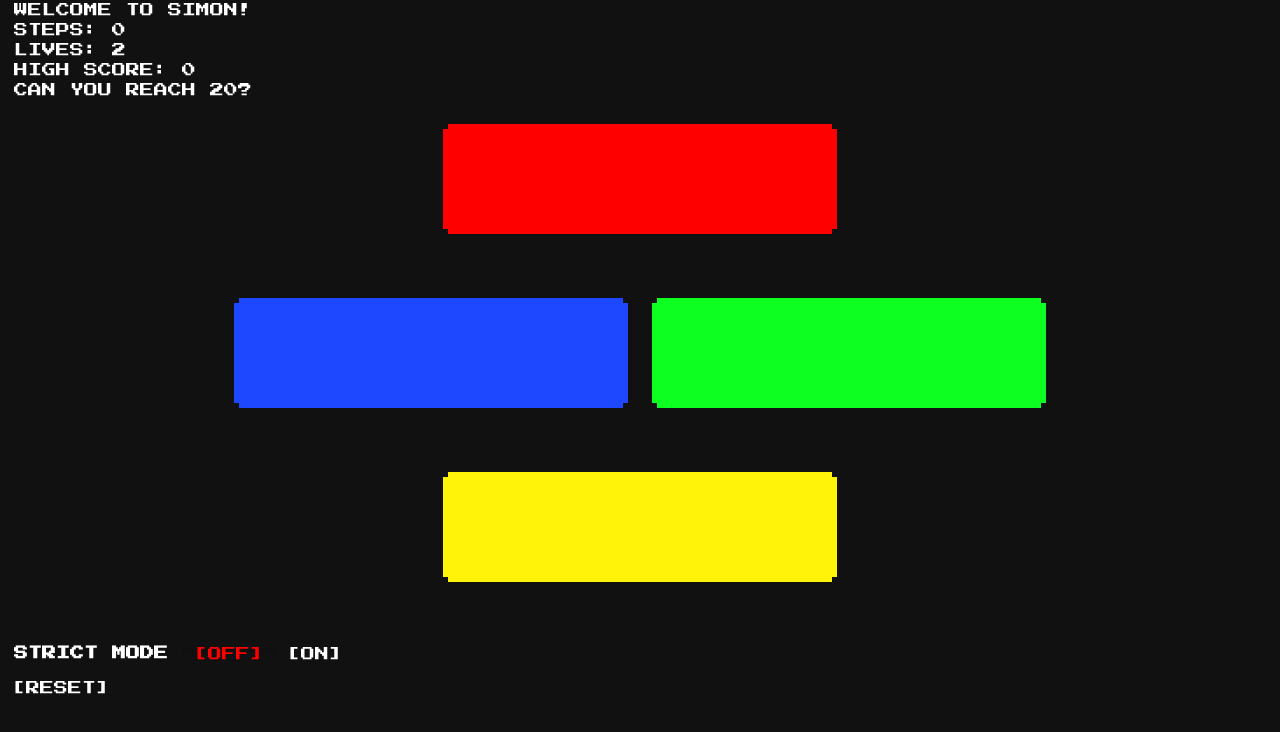
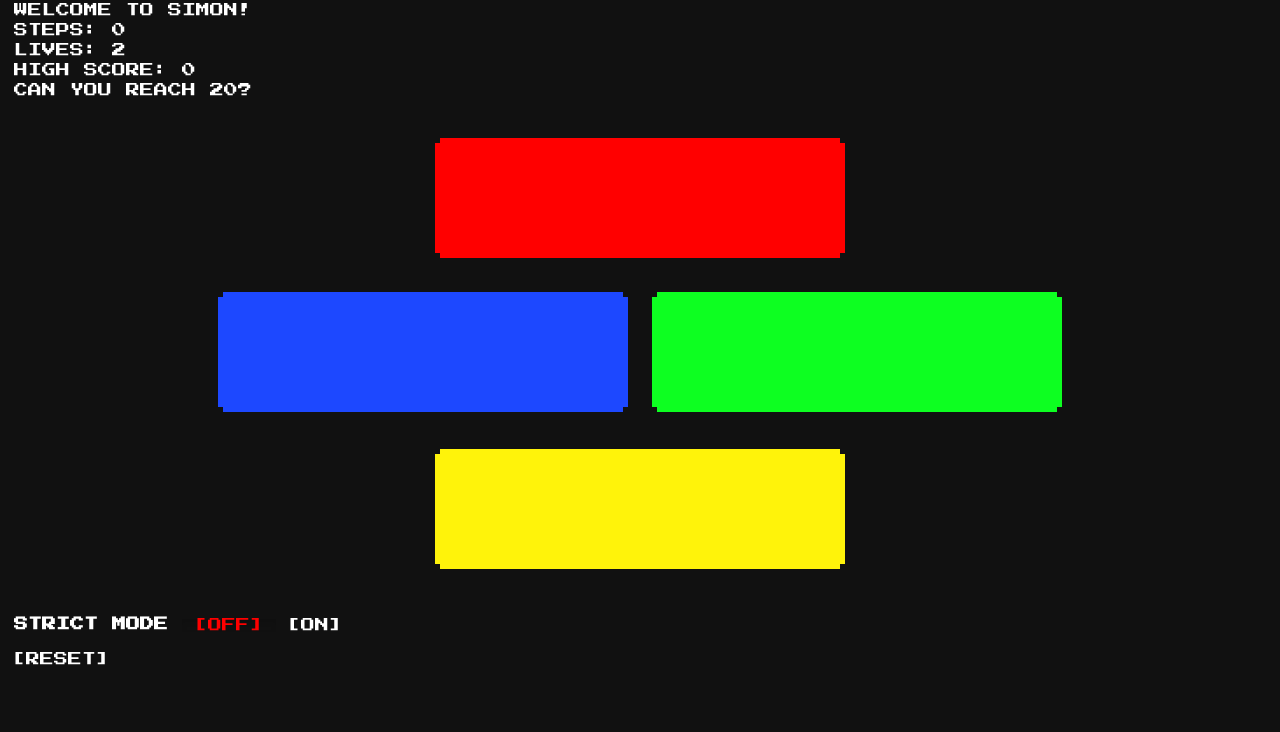
Before and after one commit to giancarlo88/simon, a plain HTML site: page index.html in a window 1280 px wide. Drawn offline with nearby package versions, Linux system fonts and the light colour scheme.

Commit message:
Changes to CSS

```diff
--- a/css/style.scss
+++ b/css/style.scss
@@ -1,5 +1,6 @@
 body {
     font-family: "Press Start 2p", sans-serif;
+    font-size: 14px;
     color: #FFF;
     background-color: #111;
     height: 100%;
@@ -11,6 +12,7 @@ body {
     border-radius: 0px;
     background-color: #111;
     line-height: 1px;
+    font-size: 1em;
 }
 
 .btn:hover {
@@ -21,9 +23,20 @@ body {
     color: red;
 }
 
+.header {
+    display: flex;
+    align-items: flex-start;
+}
+
 .info {
     margin-left: 1em;
     margin-bottom: 1em;
+}
+
+.mid {
+    display: flex;
+    align-content: center;
+    justify-content: center;
 }
 
 .modal {
@@ -50,7 +63,6 @@ body {
 
 .rows {
     text-align: center;
-    height: 20%;
     margin: 1em 0 1em 0;
 }
 
@@ -59,12 +71,6 @@ body {
     margin-left: 1em;
 }
 
-.simonbuttons .button {
-    height: 30%;
-    width: 30%;
-    position: relative;
-    cursor: pointer;
-}
 
 $red: "red";
 $red-color: #f00;
@@ -74,35 +80,36 @@ $green: "green";
 $green-color: #0DFF21;
 $blue: "blue";
 $blue-color: #1D48FF;
+$offset: 5px;
+
 @mixin button-options($color-name, $color) {
     .button.#{$color-name} {
         display: inline-block;
-        background: $color;
         position: relative;
-        line-height: 60px;
-        text-align: center;
-        padding: 40px;
-        height: 110px;
+        height: 15vh;
+        max-height: 200px;
         margin: 10px;
+        width: 400px;
+        &,
+        &::before,
+        &::after {
+            background-color: $color;
+        }
     }
-    .button.#{$color-name},
-    .button.#{$color-name}::before,
-    .button.#{$color-name}::after {
-        background-color: $color;
-    }
+
     .button.#{$color-name}::before,
     .button.#{$color-name}::after {
         content: "";
         position: absolute;
-        height: 100px;
-        width: 15px;
-        top: 5px;
+        height: calc(100% - #{2*$offset});
+        width: 3 * $offset;
+        top: $offset;
     }
     .button.#{$color-name}::before {
-        left: -5px;
+        left: (-1) * $offset ;
     }
     .button.#{$color-name}::after {
-        right: -5px;
+        right: (-1) * $offset;
     }
 }
 
--- a/index.html
+++ b/index.html
@@ -57,6 +57,7 @@
             </div>
         </div>
     </div>
+    <div class = "header">
     <div class="info">
         <div class="welcome">WELCOME TO SIMON!</div>
         <div class="number-of-stages">STEPS: <span class="steps">0</span></div>
@@ -64,6 +65,8 @@
         <div>HIGH SCORE: <span class="highScore">0</span></div>
         <div class="messageWindow">CAN YOU REACH 20?</div>
     </div>
+    </div>
+    <div class = "mid">
     <div class="simonButtons">
         <div class="first-row rows">
             <div id="red" class="button gameButton red">
@@ -84,6 +87,7 @@
                     <source src="audio/Yellow.wav" </audio> </div>
         </div>
     </div>
+            </div>
     <form class="strictSelector">
         <label data-toggle="tooltip" data-placement="bottom" title="One mistake and it's Game Over!">STRICT MODE</label>
         <div class="btn-group" data-toggle="buttons">
@@ -96,8 +100,10 @@
         </div>
     </form> <span class="btn reset">[RESET]</span>
     <audio id="whoops">
-        <source src="audio/Whoops.wav" </audio>
+        <source src="audio/Whoops.wav"</audio>
         <audio id="gameOver">
-            <source src="audio/GameOver.wav" </audio>
+            <source src="audio/GameOver.wav"> </audio>
+            <audio id = "win">
+            <source src = "audio/Win.wav"></audio>
             <script src="js/index.js"></script>
 </body>
--- a/js/index.js
+++ b/js/index.js
@@ -8,6 +8,7 @@ var numberOfLives = 2;
 var highScore = 0;
 var steps = 0;
 var infinityMode = false; //To be implemented later
+"use strict";
 $(document).on("ready", function () {
     livesLeft = numberOfLives;
     $(".lives").html(livesLeft);
@@ -67,14 +68,13 @@ $(".gameButton").on("click", function () {
                     highScore = steps;
                 }
                 return gameOver(showModal);
-            }
-            else {
+            } else {
                 soundToPlay = $('#whoops');
                 showColorOrder();
                 clicks = 0;
             }
         }
-        else if (clicks === (colorOrder.length)) { //User has keyed sequence correctly
+                else if (clicks === (colorOrder.length)) { //User has keyed sequence correctly
             if (clicks === 20 && !infinityMode) {
                 return youWin();
             }
@@ -90,6 +90,7 @@ $(".gameButton").on("click", function () {
 });
 
 function youWin() {
+    $("#win")[0].play();
     $("#youWinModal").modal("show");
 }
 
@@ -121,8 +122,7 @@ $(".strictToggle").on("click", function () {
     $(".yesReset").on("click", function () {
         if ($(this).attr("id") === "strictOn") {
             numberOfLives = 1;
-        }
-        else {
+        } else {
             numberOfLives = 2;
         }
         livesLeft = numberOfLives; //Updates the display to show the new number of lives.
```
Also changed, not shown: css/style.css, 2 other files.
